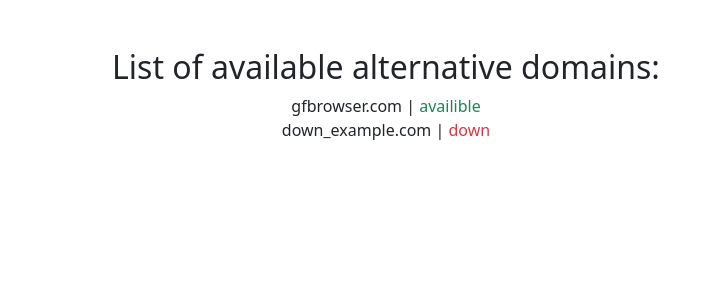
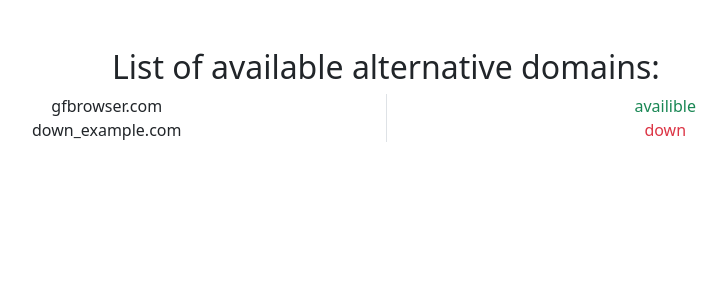
Before and after one commit to fobbidennotis/LibertoTube, a SvelteKit app in the folder LibertoTubeFront/: page / in a window 1280 px wide. Shown: the top 300 px of the page, without its empty margins (254-980 px from the left). Built offline with nearby package versions, Linux system fonts and the light colour scheme.

Commit message:
lil tweaks

```diff
--- a/LibertoTubeFront/package.json
+++ b/LibertoTubeFront/package.json
@@ -28,5 +28,9 @@
 		"typescript-eslint": "^8.0.0",
 		"vite": "^5.0.3"
 	},
-	"type": "module"
+	"type": "module",
+	"dependencies": {
+		"leaflet": "^1.9.4",
+		"svelte-leaflet": "^0.2.0"
+	}
 }
--- a/LibertoTubeFront/src/routes/+page.svelte
+++ b/LibertoTubeFront/src/routes/+page.svelte
@@ -7,7 +7,7 @@
   };
 </script>
 
-<div class="container mx-auto text-center">
+<div class="container mx-auto text-center" id="domains">
   <h2 class="mt-5">List of available alternative domains:</h2>
   <div class="container">
     <div class="col">
--- a/LibertoTubeFront/src/routes/StatusItem.svelte
+++ b/LibertoTubeFront/src/routes/StatusItem.svelte
@@ -3,6 +3,12 @@
   export let status: string;
 </script>
 
-<div class="col">
-  {resource} | <span class="{status === 'down' ? 'text-danger' : 'text-success'}">{status}</span>
+
+<div class="row">
+  <div class="col border-end">
+    {resource}
+  </div>
+  <div class="col">
+    <span class="{status === 'down' ? 'text-danger' : 'text-success'}">{status}</span>
+  </div>
 </div>
```
Also changed, not shown: 1 other file (tests, documents, lock files or other folders).
